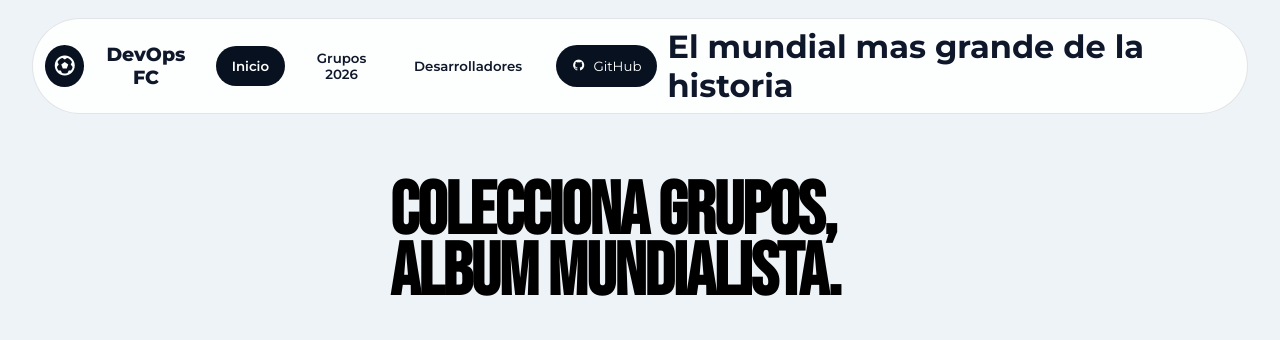
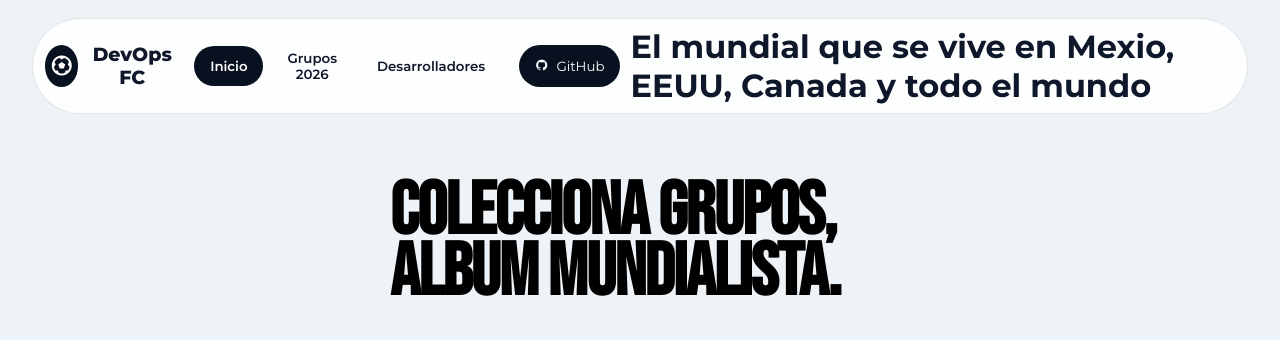
Before and after one commit to David-RS-Dev/devops-fc, a plain HTML site: page index.html in a window 1280 px wide. Shown: the top 340 px of the page. Drawn offline with nearby package versions, Linux system fonts and the light colour scheme.

Commit message:
FZ: se cambia texto del header de prueba

```diff
--- a/index.html
+++ b/index.html
@@ -37,7 +37,7 @@
           <i class='bx bx-menu'></i>
         </button>
 
-        <h1>El mundial mas grande de la historia</h1>
+        <h1>El mundial que se vive en Mexio, EEUU, Canada y todo el mundo</h1>
 
       </div>
     </div>
```
